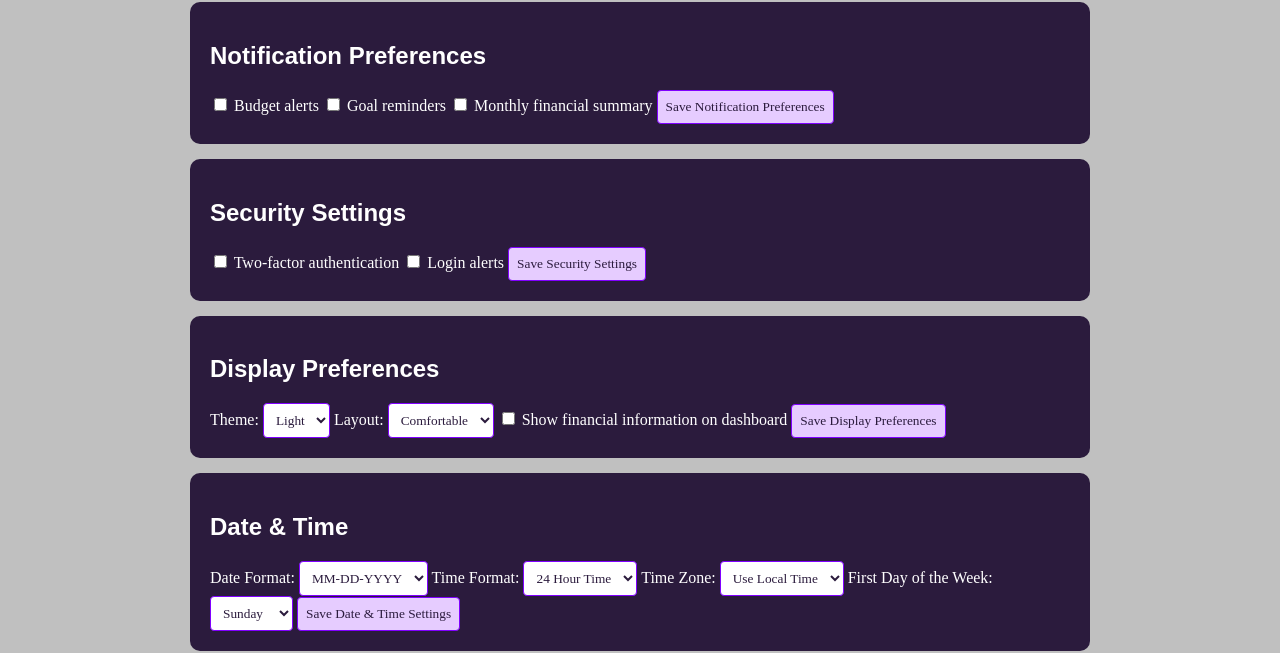
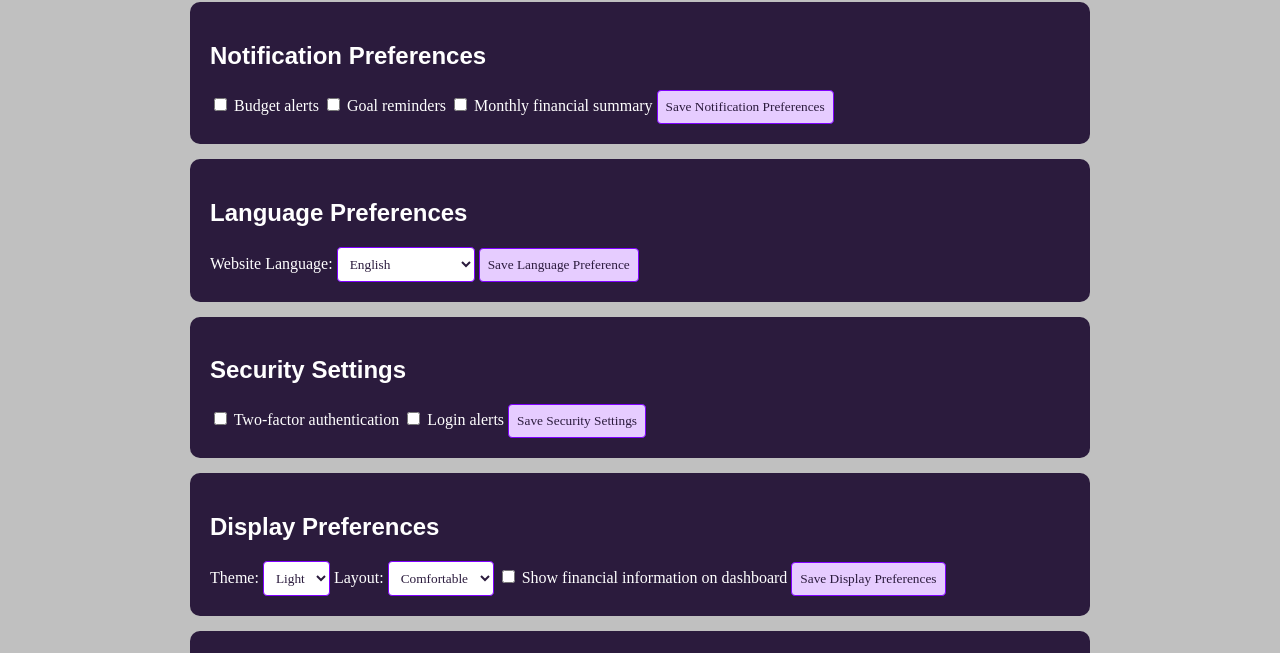
Before and after one commit to kristinamaher/kristinamaher.github.io, a plain HTML site: page MyBudget/settings.html in a window 1280 px wide. Shown: the part 180-833 px from the top of the page. Drawn offline with Linux system fonts and the light colour scheme; files whose address does not match are found by name.

Commit message:
Update settings.html

```diff
--- a/MyBudget/settings.html
+++ b/MyBudget/settings.html
@@ -58,6 +58,22 @@
         </label>
 
         <button type="submit">Save Notification Preferences</button>
+    </form>
+</section>
+	  <section>
+    <h2>Language Preferences</h2>
+
+    <form id="language-form">
+        <label for="language">Website Language:</label>
+
+        <select id="language" name="language">
+            <option value="en">English</option>
+            <option value="ja">日本語 (Japanese)</option>
+        </select>
+
+        <button type="submit">
+            Save Language Preference
+        </button>
     </form>
 </section>
 
```
